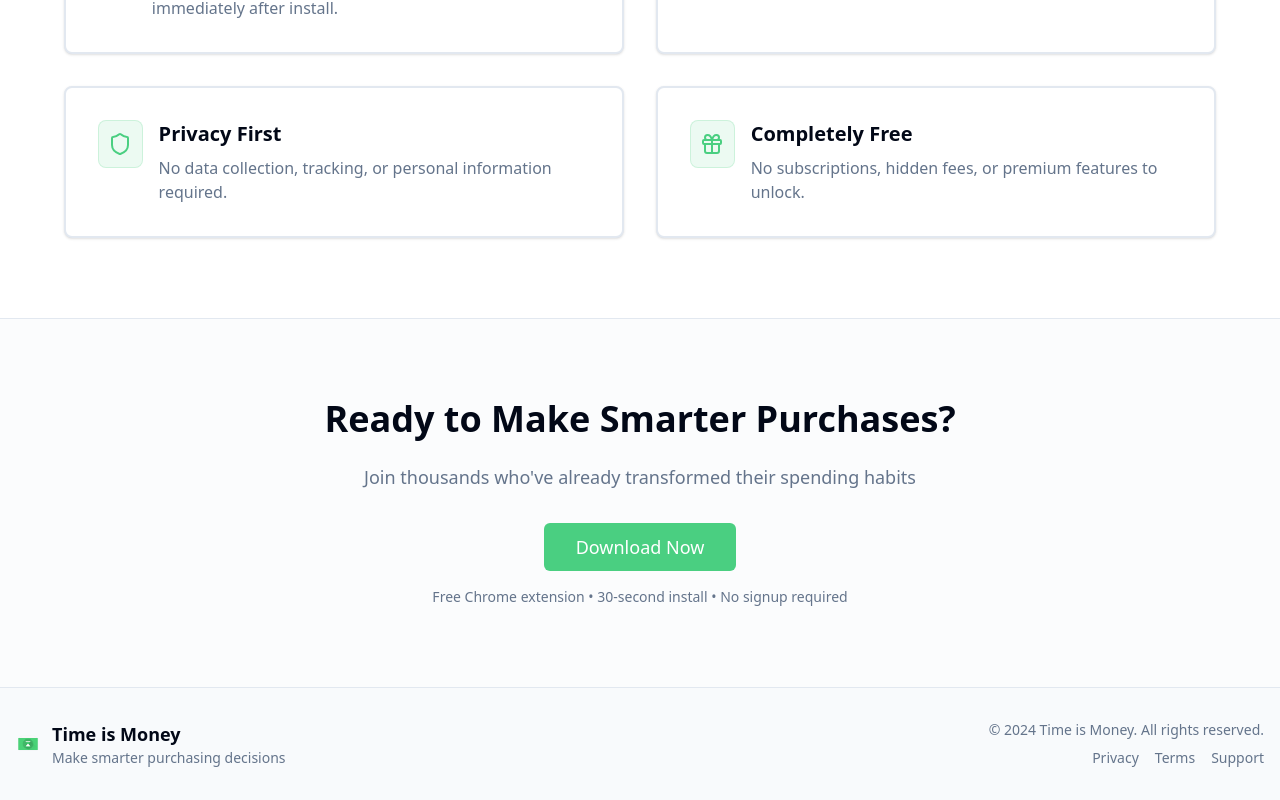
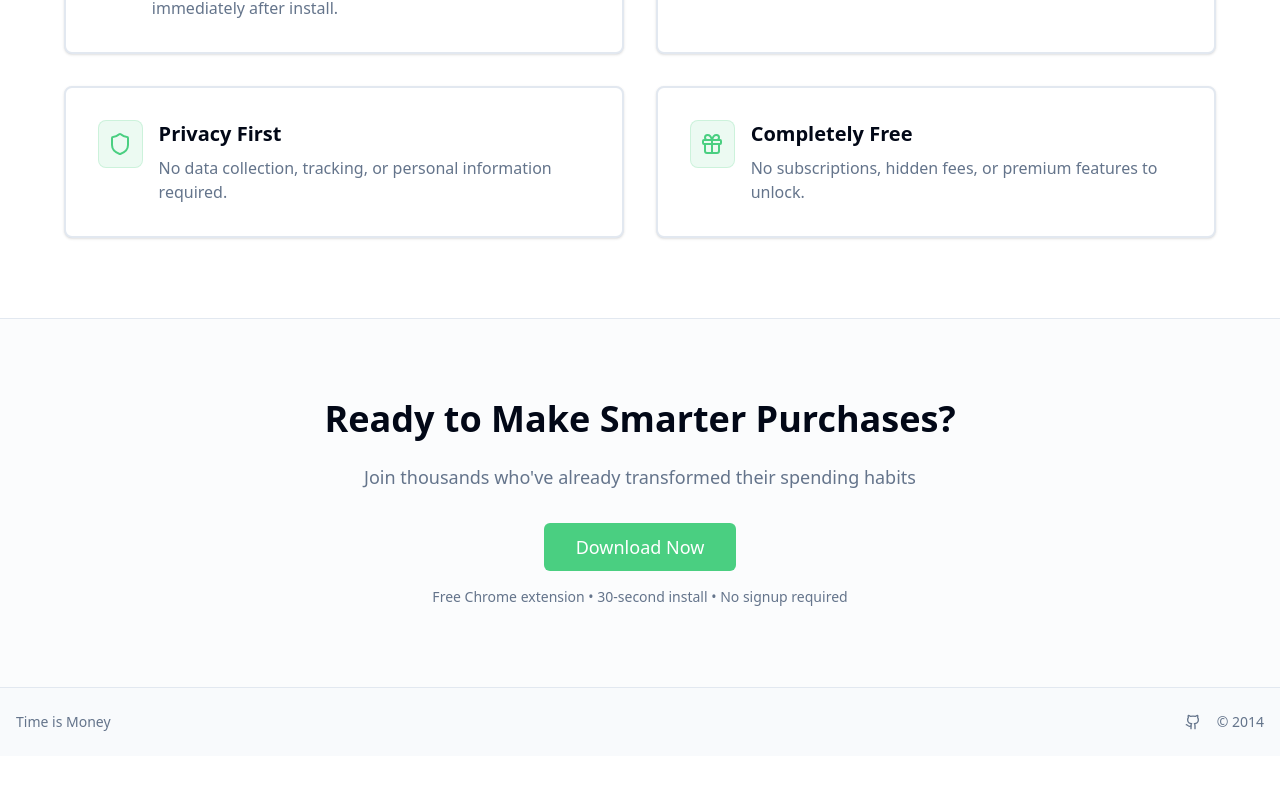
Before and after one commit to phrazzld/timeismoney-splash, a Next.js app: page / in a window 1280 px wide. Shown: the part 1649-2449 px from the top of the page. After the commit the page ends 2405 px from the top, so only its background shows below. Built offline with nearby package versions, Linux system fonts and the light colour scheme.

Commit message:
refactor: streamline footer with minimal design
- Remove footer logo to reduce visual clutter
- Reposition copyright as rightmost element
- Replace wordy GitHub link with clean GitHub icon
- Simplify layout to 'Time is Money' left, icon + copyright right
- Add proper aria-label for accessibility

```diff
--- a/components/ui/footer.tsx
+++ b/components/ui/footer.tsx
@@ -1,33 +1,23 @@
-import Image from "next/image";
+import { Github } from "lucide-react";
 
 export function Footer() {
   return (
     <footer className="border-t bg-muted/50">
-      <div className="container px-4 py-8">
-        <div className="flex flex-col items-center justify-between gap-4 md:flex-row">
-          <div className="flex items-center gap-3">
-            <Image
-              src="/icon_640.png"
-              alt="Time is Money Logo"
-              width={24}
-              height={24}
-              className="rounded"
-            />
-            <div className="text-center md:text-left">
-              <div className="text-lg font-semibold">Time is Money</div>
-              <p className="text-sm text-muted-foreground">
-                Make smarter purchasing decisions
-              </p>
-            </div>
-          </div>
+      <div className="container px-4 py-6">
+        <div className="flex flex-col items-center justify-between gap-3 md:flex-row">
+          <span className="text-sm font-medium text-muted-foreground">Time is Money</span>
 
-          <div className="flex flex-col items-center gap-2 text-sm text-muted-foreground md:items-end">
-            <p>© 2024 Time is Money. All rights reserved.</p>
-            <div className="flex gap-4">
-              <a href="#" className="hover:text-foreground">Privacy</a>
-              <a href="#" className="hover:text-foreground">Terms</a>
-              <a href="#" className="hover:text-foreground">Support</a>
-            </div>
+          <div className="flex items-center gap-4 text-sm text-muted-foreground">
+            <a
+              href="https://github.com/phrazzld/timeismoney"
+              target="_blank"
+              rel="noopener noreferrer"
+              className="hover:text-foreground transition-colors"
+              aria-label="View source code on GitHub"
+            >
+              <Github className="h-4 w-4" />
+            </a>
+            <span>© 2014</span>
           </div>
         </div>
       </div>
```
